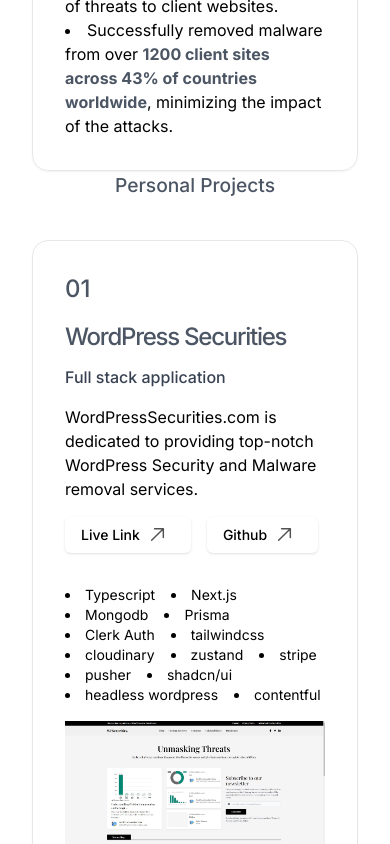
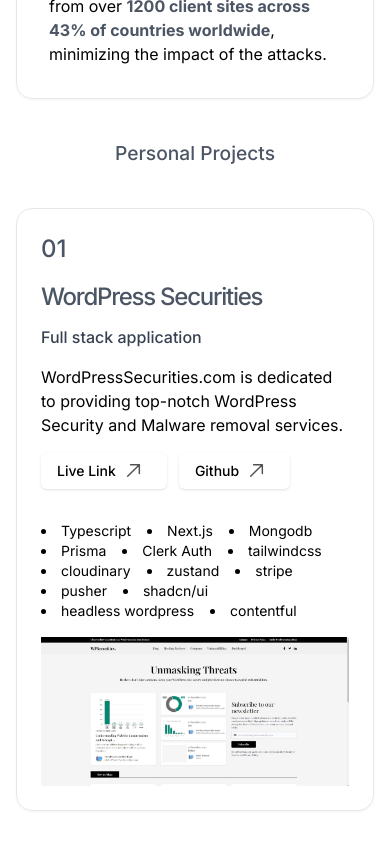
Before and after one commit to mdpabel/portfolio, a Next.js app: page / in a window 390 px wide. Shown: the part 1540-2384 px from the top of the page. Built offline with nearby package versions, Linux system fonts and the light colour scheme.

Commit message:
fixed some layout bugs

```diff
--- a/app/Projects.tsx
+++ b/app/Projects.tsx
@@ -74,7 +74,7 @@
 const Projects = () => {
   return (
     <div className="md:mt-[30px]">
-      <Title className="md:sticky top-5">Personal Projects</Title>
+      <Title className="md:sticky top-5 mt-10">Personal Projects</Title>
       <div>
         {projects.map((work, index) => (
           <ProjectCard
@@ -124,7 +124,7 @@
         top: top ? top : "10%",
         zIndex: parseInt(number) * 10,
       }}
-      className="bg-white/50 px-8 backdrop-blur-3xl flex md:pl-20 py-8 md:sticky rounded-2xl gap-4 flex-col md:flex-row max-w-5xl mx-auto md:max-h-[80vh] my-10 justify-between shadow-sm border"
+      className="bg-white/50 px-6 md:px-8 backdrop-blur-3xl flex md:pl-20 py-6 md:py-8 md:sticky rounded-2xl gap-4 flex-col md:flex-row max-w-5xl mx-auto md:max-h-[80vh] my-10 justify-between shadow-sm border"
     >
       <div className="flex flex-col justify-between w-full space-y-4 md:w-1/2 ">
         <h2 className="text-2xl font-medium text-gray-600">{number}</h2>
@@ -138,7 +138,7 @@
           <p className="text-base leading-normal text-paragraph">
             {description}
           </p>
-          <div className="space-x-4">
+          <div className="space-x-3 md:space-x-4">
             <Button asChild>
               <Link target="_blank" href={liveLink}>
                 Live Link <ArrowUpRight />
--- a/app/layout.tsx
+++ b/app/layout.tsx
@@ -19,7 +19,9 @@
 }) {
   return (
     <html lang="en">
-      <body className={`${inter.className} bg-white/75 px-8 max-w-6xl mx-auto`}>
+      <body
+        className={`${inter.className} bg-white/75 px-4 md:px-8 max-w-6xl mx-auto`}
+      >
         <Header />
         <main className="min-h-[80vh]">{children}</main>
         <Footer />
```
